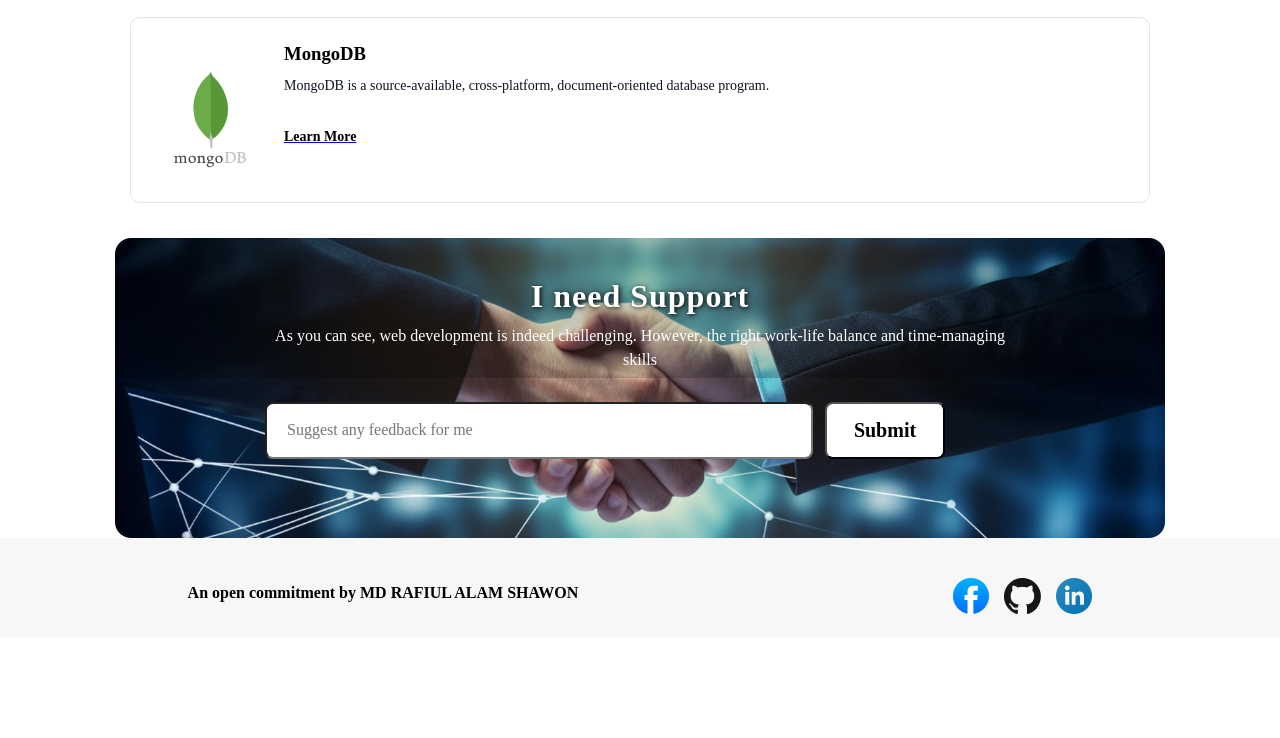
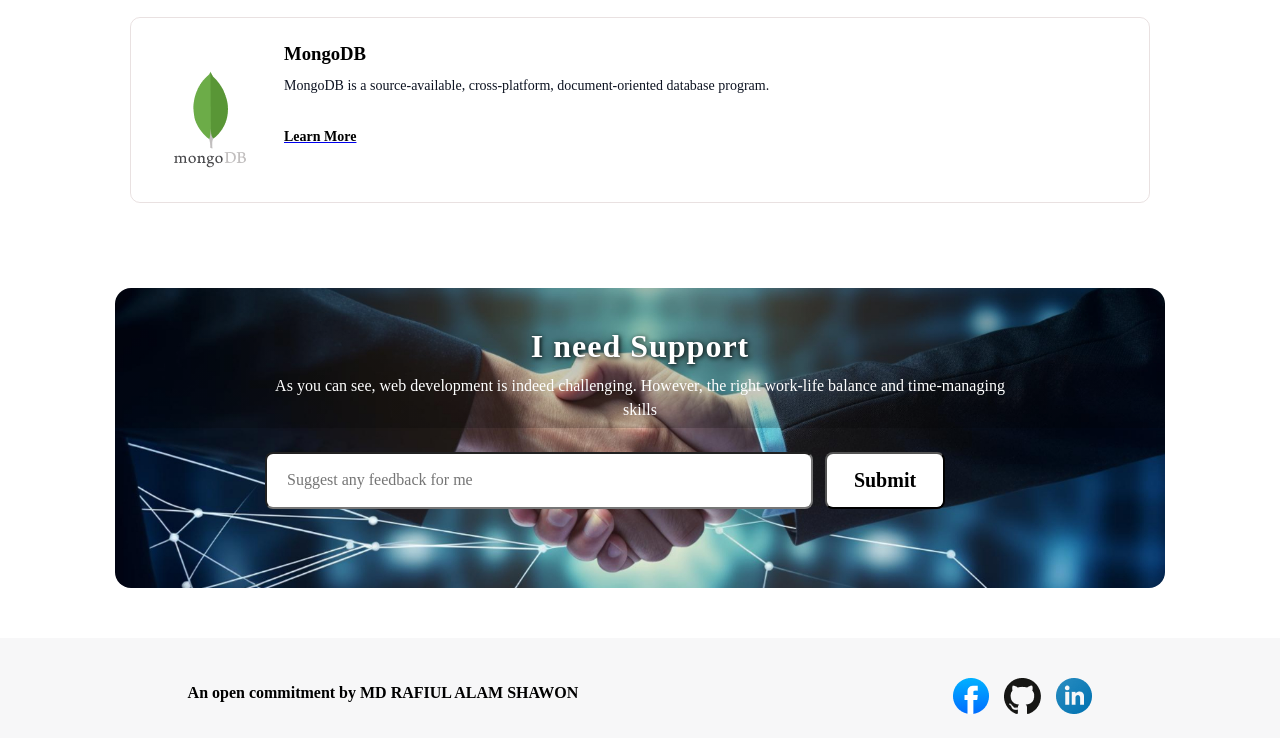
Before and after one commit to Rasshawon/Assignment-1, a plain HTML site: page index.html in a window 1280 px wide. Shown: the part 3952-4690 px from the top of the page. Before the commit the page ends 4590 px from the top, so only its background shows below. Drawn offline with Linux system fonts and the light colour scheme; a web font is replaced by a local one.

Commit message:
Assignment-1 7th time-commit

```diff
--- a/style.css
+++ b/style.css
@@ -239,6 +239,7 @@ main img {
 .need-support {
     margin: 0 auto;
     padding: 40px 150px 15px 150px;
+    margin-top: 50px;
     text-align: center;
     background: linear-gradient(rgba(0, 0, 0, 0.2), rgba(0, 0, 0, 0.2), rgba(0, 0, 0, 0.2)), url(./assets/handshake.jpg);
     width: 1050px;
@@ -305,8 +306,8 @@ main img {
 
 footer {
     background-color: rgba(13, 19, 33, 0.03);
-
     height: 100px;
+    margin-top: 50px;
 }
 
 footer h5 {
```
